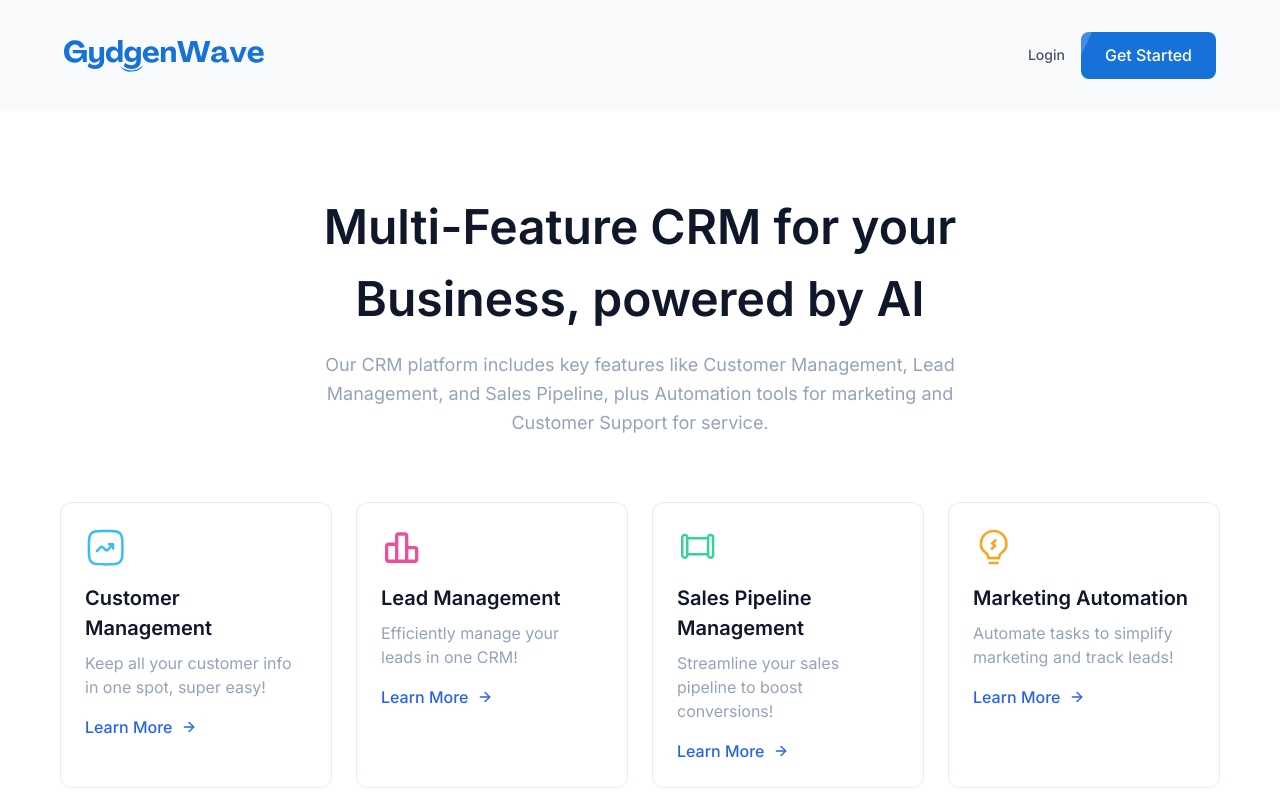
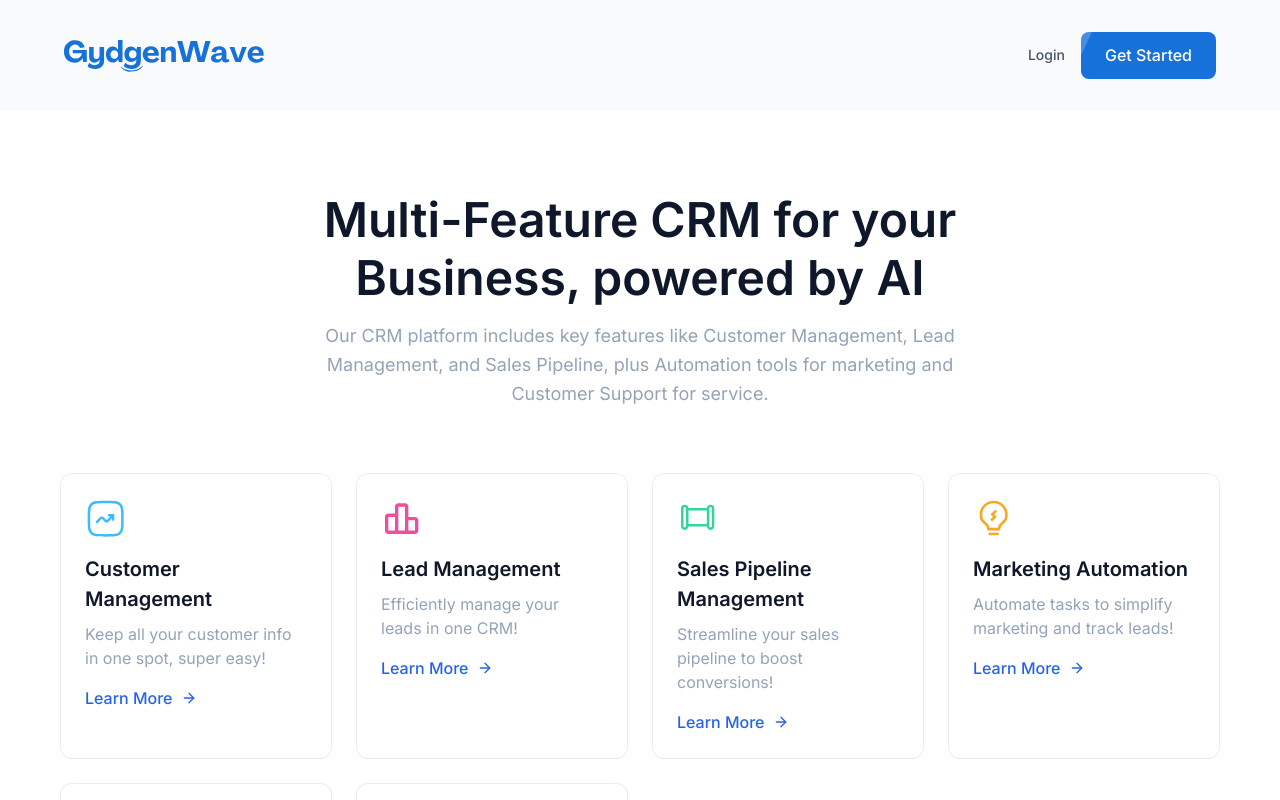
Before and after one commit to Wrttnspknbrkn/GydGenWave, a React (Vite) app: page /features in a window 1280 px wide. Shown: the top 800 px of the page. Built offline with nearby package versions, Linux system fonts and the light colour scheme.

Commit message:
Update features.scss

```diff
--- a/src/pages/features/features.scss
+++ b/src/pages/features/features.scss
@@ -15,8 +15,8 @@
 
     h1 {
       font-size: 48px;
-      font-weight: 600; // Reduced from 700
-      margin-bottom: 16px;
+      font-weight: 600;
+      line-height: 1.2;
       color: #0F172A;
       max-width: 800px;
       margin: 0 auto 16px;
```
